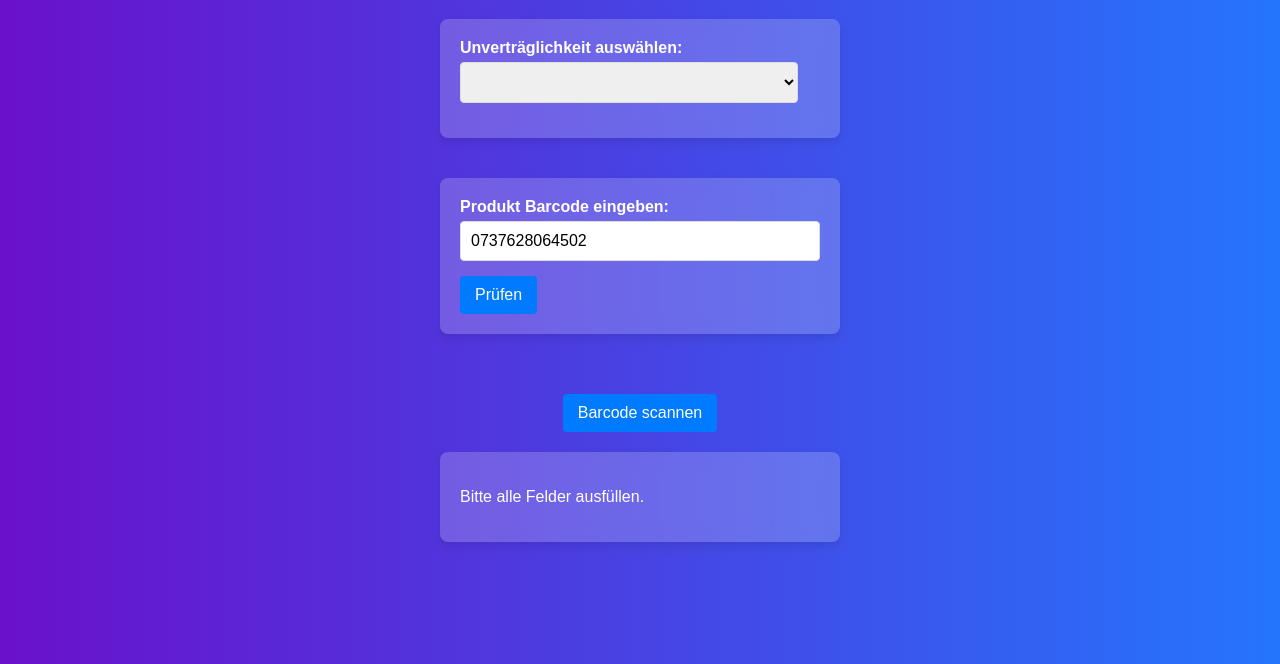
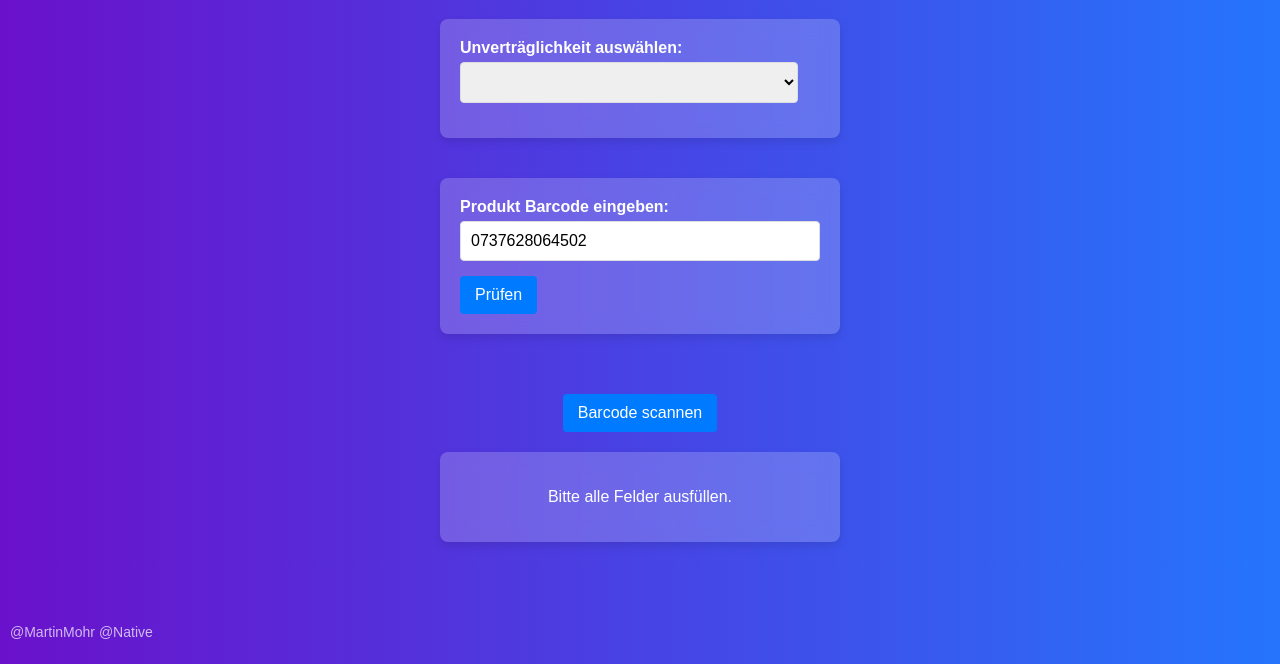
Before and after one commit to DundreDE/Lebensmittel-Pruefen, a plain HTML site: page index.html in a window 1280 px wide. Both pictures are taken after a click on the button "Prüfen". Shown: the part 136-800 px from the top of the page. Drawn offline with Linux system fonts and the light colour scheme.

Commit message:
v3 neue alergien

```diff
--- a/index.html
+++ b/index.html
@@ -4,6 +4,7 @@
     <meta charset="UTF-8">
     <title>Unverträglichkeit's Prüfer</title>
     <link rel="stylesheet" href="styles.css">
+
 </head>
 <body>
     <div class="container">
@@ -27,6 +28,7 @@
                 <option value="sulfur">Schwefel</option>
                 <option value="Lupine">Lupine</option>
                 <option value="molluscs">Weichtiere</option>
+                <option value="lactose">Laktose</option>
             </select>
         </form>
 
@@ -44,6 +46,14 @@
             <img id="product-image" src="" alt="Produktbild" style="max-width: 100%; display: none;">
         </div>
     </div>
+
+    <div id="credits">
+        <p>
+            <a href="https://github.com/MartinMohr" target="_blank" style="color: white; text-decoration: none;">@MartinMohr</a>
+            <a href="https://github.com/DundreDE" target="_blank" style="color: white; text-decoration: none;">@Native</a>
+        </p>
+    </div>
+
     <script src="scripts.js" defer></script>
 </body>
 </html>
--- a/styles.css
+++ b/styles.css
@@ -92,6 +92,13 @@ button:hover {
     font-size: 1em;
     color: #fff;
     backdrop-filter: blur(10px); /* Weicher Unschärfeeffekt */
+    text-align: center; /* Zentriert den Inhalt horizontal */
+}
+
+#product-image {
+    max-width: 100%;
+    display: none;
+    margin: auto; /* Zentriert das Bild horizontal */
 }
 
 @media (max-width: 600px) {
@@ -99,3 +106,12 @@ button:hover {
         padding: 10px;
     }
 }
+
+#credits {
+    position: fixed;
+    bottom: 10px;
+    left: 10px;
+    color: white;
+    font-size: 14px;
+    opacity: 0.7; /* Optional: Für leichte Transparenz */
+}
```
